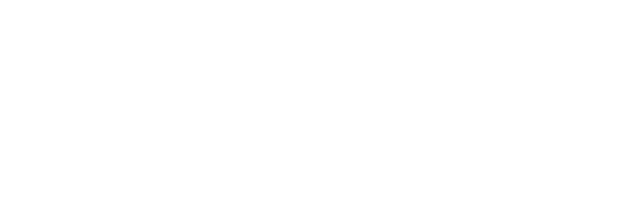
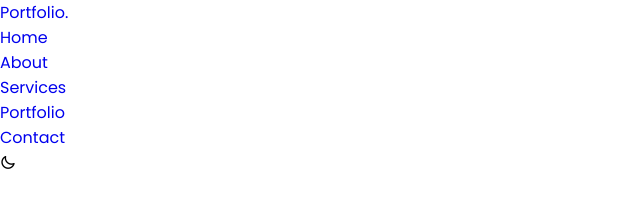
Before and after one commit to Cashman1396/Circus-Tribe-, a plain HTML site: page index.html in a window 1280 px wide. Shown: the whole page, without its empty margins (0-640 px from the left). Drawn offline with nearby package versions, Linux system fonts and the light colour scheme.

Commit message:
miserable but created something

```diff
--- /dev/null
+++ b/CSS/style.css
@@ -0,0 +1,98 @@
+/* --------------- Fonts used : Poppins + Abril Fatface --------------- */
+@import url("https://fonts.googleapis.com/css2?family=Abril+Fatface&family=Poppins:wght@300;400;500;600;700;800&display=swap");
+
+/* --------------- Website Theme --------------- */
+
+:root {
+  --hue-1: 257;
+  --hue-2: 47;
+  --main-color-1: hsl(var(--hue-1), 100%, 60%);
+  --main-color-dark-1: hsl(var(--hue-1), 69%, 50%);
+  --main-color-2: hsl(var(--hue-2), 100%, 61%);
+  --main-color-dark-2: hsl(var(--hue-2), 82%, 55%);
+  --section-padding: 7rem;
+}
+
+body {
+  --bg-color: hsl(var(--hue-1), 100%, 97%);
+  --bg-color-1: hsl(var(--hue-1), 100%, 95.5%);
+  --bg-color-2: #fff;
+  --bg-color-3: hsl(var(--hue-1), 100%, 98%);
+  --bg-color-transparent: rgba(255, 255, 255, 0.6);
+  --heading-color: hsl(var(--hue-1), 61%, 24%);
+  --text-color: hsl(var(--hue-1), 17%, 63%);
+}
+
+body.dark {
+  --bg-color: hsl(var(--hue-1), 19%, 15%);
+  --bg-color-1: hsl(var(--hue-1), 21%, 11%);
+  --bg-color-2: hsl(var(--hue-1), 23%, 19%);
+  --bg-color-3: hsl(var(--hue-1), 23%, 24%);
+  --bg-color-transparent: hsla(var(--hue-1), 23%, 19%, 0.6);
+  --heading-color: hsl(var(--hue-1), 100%, 95%);
+  --text-color: hsl(var(--hue-1), 14%, 51%);
+}
+
+/* --------------- General Styles --------------- */
+
+*,
+*::before,
+*::after {
+  padding: 0;
+  margin: 0;
+  box-sizing: border-box;
+}
+
+body {
+  font-family: "Poppins", sans-serif;
+}
+
+::selection {
+  background-color: hsla(var(--hue-1), 100%, 60%, 0.9);
+  color: #fff;
+}
+
+a {
+  text-decoration: none;
+}
+
+ul {
+  list-style: none;
+}
+
+/* --------------- Reusable CSS Code --------------- */
+
+/* --------------- Navbar Styling --------------- */
+
+/* --------------- Showcase Area Styling --------------- */
+
+/* --------------- About Section Styling --------------- */
+
+/* --------------- Skills Section Styling --------------- */
+
+/* --------------- Sevices Section Styling --------------- */
+
+/* --------------- Portfolio Section Styling --------------- */
+
+/* --------------- Testimonials Section Styling --------------- */
+
+/* --------------- Contact Section Styling --------------- */
+
+/* --------------- Subscription Section Styling --------------- */
+
+/* --------------- Footer Styling --------------- */
+
+/* --------------- 1000px Screens --------------- */
+
+@media (max-width: 1000px) {
+}
+
+/* --------------- 768px Screens --------------- */
+
+@media (max-width: 768px) {
+}
+
+/* --------------- 500px Screens --------------- */
+
+@media (max-width: 500px) {
+}
--- a/index.html
+++ b/index.html
@@ -4,9 +4,40 @@
     <meta charset="UTF-8">
     <meta http-equiv="X-UA-Compatible" content="IE=edge">
     <meta name="viewport" content="width=device-width, initial-scale=1.0">
-    <title>Oricale</title>
+    <title>Oricale Portfolio Website</title>
+    <!-- ----------CSS Files --------------- -->
+    <link rel="stylesheet" href="https://unicons.iconscout.com/release/v4.0.0/css/line.css">
+    <link rel="stylesheet" href="./CSS/style.css">
 </head>
 <body>
+    <header>
+        <nav class="container">
+            <a href="#" class="logo">Portf<span>olio.</span></a>
+            <div class="links">
+                <ul>
+                    <li>
+                        <a href="#" class="nav-link">Home</a>
+                    </li>
+                    <li>
+                        <a href="#" class="nav-link">About</a>
+                    </li>
+                    <li>
+                        <a href="#" class="nav-link">Services</a>
+                    </li>
+                    <li>
+                        <a href="#" class="nav-link">Portfolio</a>
+                    </li>
+                    <li>
+                        <a href="#" class="nav-link">Contact</a>
+                    </li>
+                </ul>
+                <i class="uil uil-moon toggle-btn"></i>
+
+            </div>
+
+        </nav>
+
+    </header>
 
 </body>
 </html>
```
